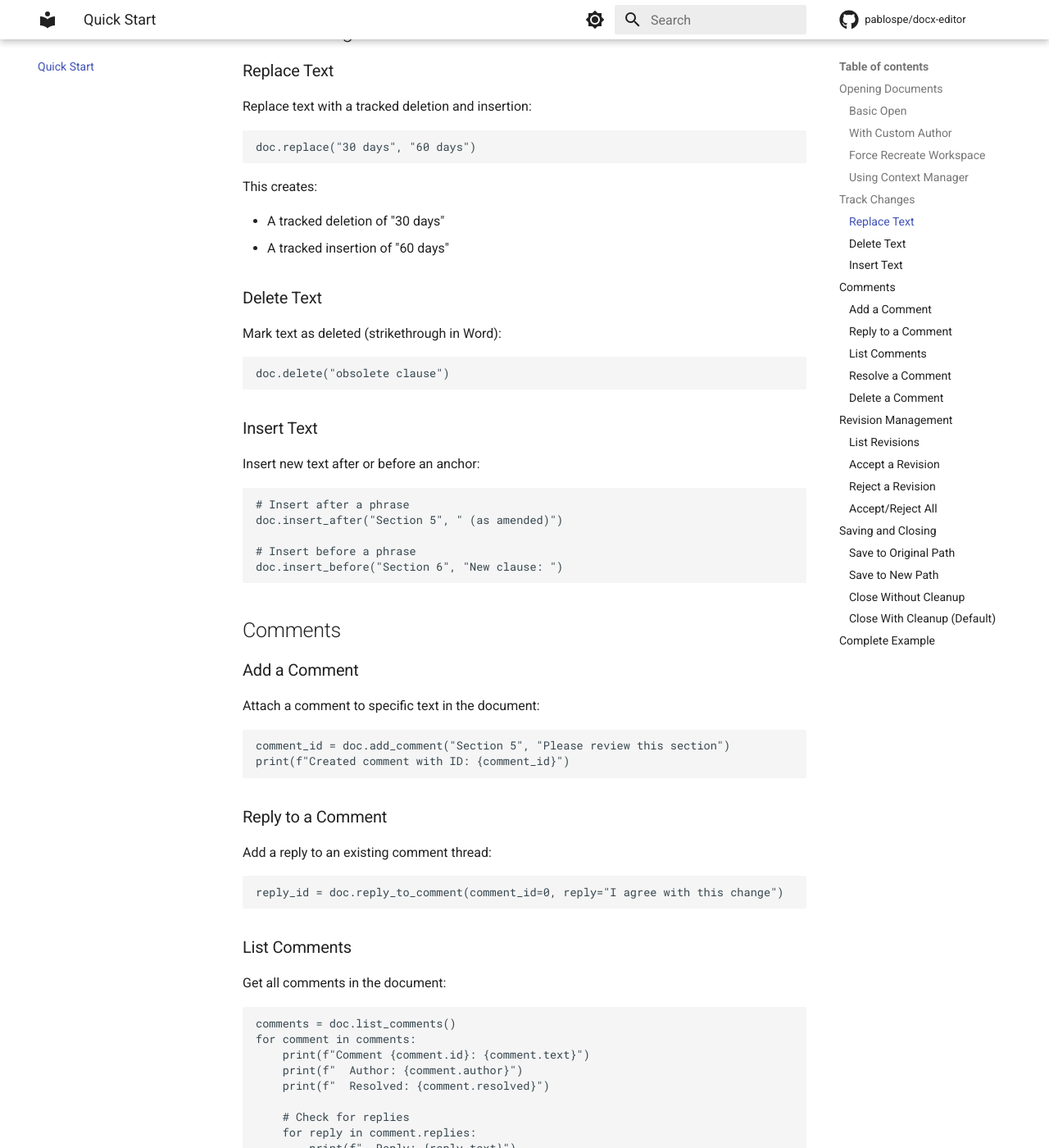
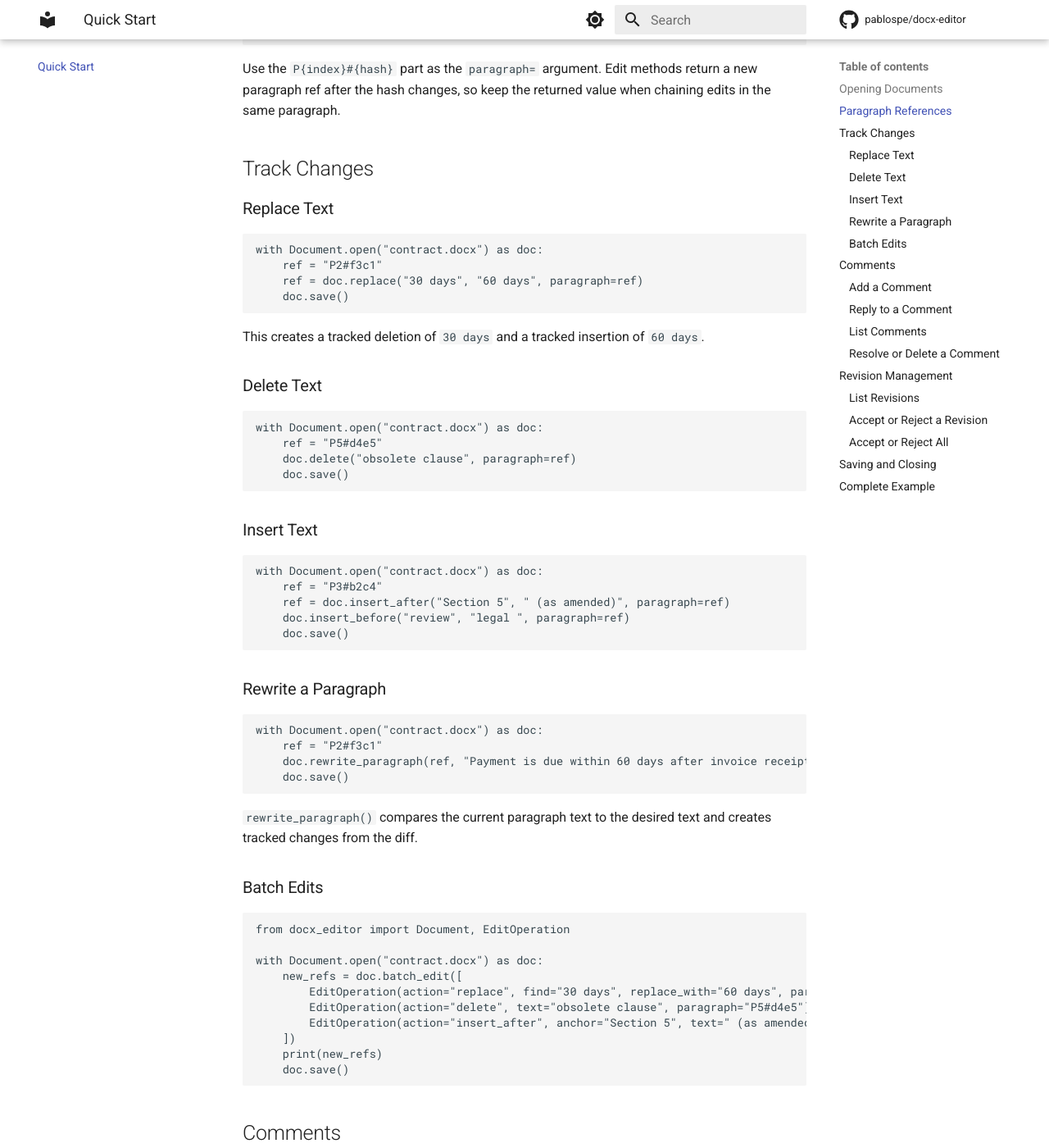
Before and after one commit to pablospe/docx-editor, an MkDocs documentation site: the page built from docs/quickstart.md, in a window 1280 px wide and 1400 px high, scrolled down 1120 px. Shown: the whole window at 82% size. Built offline with MkDocs 1.6.1 and Material for MkDocs 9.7.7, drawn with Linux system fonts in a browser that asks for light colours; comment, search, counter and statistics services are not loaded; some of the changed text lies outside the part shown.

````diff
--- a/docs/api.md
+++ b/docs/api.md
@@ -49,7 +49,73 @@
 
 ### Track Changes Methods
 
-#### `replace(find, replace_with)`
+#### `list_paragraphs(max_chars=80)`
+
+List paragraphs with hash-anchored references.
+
+**Parameters:**
+
+- `max_chars` (int): Maximum preview length. Use 0 for refs only.
+
+**Returns:** List of strings in the form `P{index}#{hash}| preview text`
+
+**Example:**
+
+```python
+refs = doc.list_paragraphs()
+for ref in refs:
+    print(ref)
+```
+
+#### `get_visible_text()`
+
+Get flattened visible document text. Inserted text is included and deleted text is excluded.
+
+**Returns:** Visible text with paragraphs separated by newlines (str)
+
+**Example:**
+
+```python
+text = doc.get_visible_text()
+```
+
+#### `find_text(text, occurrence=0)`
+
+Find text in the document, including text spanning XML element boundaries.
+
+**Parameters:**
+
+- `text` (str): Text to search for
+- `occurrence` (int): Which occurrence to return. Defaults to 0.
+
+**Returns:** Match information, or None if not found
+
+**Example:**
+
+```python
+match = doc.find_text("Aim: To")
+if match and match.spans_boundary:
+    print("Text spans multiple XML contexts")
+```
+
+#### `count_matches(text)`
+
+Count visible text matches across the document.
+
+**Parameters:**
+
+- `text` (str): Text to search for
+
+**Returns:** Number of occurrences found (int)
+
+**Example:**
+
+```python
+if doc.count_matches("Section 5") > 1:
+    print("Use paragraph refs and occurrence to target the intended match")
+```
+
+#### `replace(find, replace_with, *, paragraph, occurrence=0)`
 
 Replace text with tracked changes.
 
@@ -57,32 +123,37 @@
 
 - `find` (str): Text to find and replace
 - `replace_with` (str): Replacement text
+- `paragraph` (str): Paragraph reference from `list_paragraphs()`, such as `P2#f3c1`
+- `occurrence` (int): Which occurrence within the paragraph. Defaults to 0.
 
-**Returns:** The change ID of the insertion (int)
+**Returns:** Updated paragraph reference (str)
 
 **Example:**
 
 ```python
-doc.replace("30 days", "60 days")
+ref = doc.replace("30 days", "60 days", paragraph="P2#f3c1")
+doc.replace("net", "gross", paragraph=ref)
 ```
 
-#### `delete(text)`
+#### `delete(text, *, paragraph, occurrence=0)`
 
 Mark text as deleted with tracked changes.
 
 **Parameters:**
 
 - `text` (str): Text to mark as deleted
+- `paragraph` (str): Paragraph reference from `list_paragraphs()`, such as `P2#f3c1`
+- `occurrence` (int): Which occurrence within the paragraph. Defaults to 0.
 
-**Returns:** The change ID of the deletion (int)
+**Returns:** Updated paragraph reference (str)
 
 **Example:**
 
 ```python
-doc.delete("obsolete clause")
+ref = doc.delete("obsolete clause", paragraph="P5#d4e5")
 ```
 
-#### `insert_after(anchor, text)`
+#### `insert_after(anchor, text, *, paragraph, occurrence=0)`
 
 Insert text after anchor with tracked changes.
 
@@ -90,16 +161,18 @@
 
 - `anchor` (str): Text to find as insertion point
 - `text` (str): Text to insert after the anchor
+- `paragraph` (str): Paragraph reference from `list_paragraphs()`, such as `P2#f3c1`
+- `occurrence` (int): Which occurrence within the paragraph. Defaults to 0.
 
-**Returns:** The change ID of the insertion (int)
+**Returns:** Updated paragraph reference (str)
 
 **Example:**
 
 ```python
-doc.insert_after("Section 5", " (as amended)")
+ref = doc.insert_after("Section 5", " (as amended)", paragraph="P3#b2c4")
 ```
 
-#### `insert_before(anchor, text)`
+#### `insert_before(anchor, text, *, paragraph, occurrence=0)`
 
 Insert text before anchor with tracked changes.
 
@@ -107,13 +180,72 @@
 
 - `anchor` (str): Text to find as insertion point
 - `text` (str): Text to insert before the anchor
+- `paragraph` (str): Paragraph reference from `list_paragraphs()`, such as `P2#f3c1`
+- `occurrence` (int): Which occurrence within the paragraph. Defaults to 0.
 
-**Returns:** The change ID of the insertion (int)
+**Returns:** Updated paragraph reference (str)
 
 **Example:**
 
 ```python
-doc.insert_before("Section 6", "New clause: ")
+ref = doc.insert_before("Section 6", "New clause: ", paragraph="P4#a7b2")
+```
+
+#### `rewrite_paragraph(ref, new_text)`
+
+Rewrite a paragraph using tracked changes generated from a word-level diff.
+
+**Parameters:**
+
+- `ref` (str): Paragraph reference from `list_paragraphs()`
+- `new_text` (str): Desired paragraph text
+
+**Returns:** Updated paragraph reference (str)
+
+**Example:**
+
+```python
+ref = doc.rewrite_paragraph("P2#f3c1", "Payment is due within 60 days after invoice receipt.")
+```
+
+#### `batch_edit(operations)`
+
+Apply multiple edits after validating paragraph hashes up front.
+
+**Parameters:**
+
+- `operations` (list[EditOperation]): Edit operations to apply
+
+**Returns:** Updated paragraph references in input order (list[str])
+
+**Example:**
+
+```python
+from docx_editor import EditOperation
+
+new_refs = doc.batch_edit([
+    EditOperation(action="replace", find="old", replace_with="new", paragraph="P2#f3c1"),
+    EditOperation(action="delete", text="remove this", paragraph="P5#d4e5"),
+])
+```
+
+#### `batch_rewrite(rewrites)`
+
+Rewrite multiple paragraphs after validating paragraph hashes up front.
+
+**Parameters:**
+
+- `rewrites` (list[tuple[str, str]]): Pairs of paragraph ref and desired text
+
+**Returns:** Updated paragraph references in input order (list[str])
+
+**Example:**
+
+```python
+new_refs = doc.batch_rewrite([
+    ("P1#a7b2", "Updated first paragraph."),
+    ("P3#c3d4", "Updated third paragraph."),
+])
 ```
 
 ### Comment Methods
@@ -403,7 +535,7 @@
 from docx_editor.exceptions import TextNotFoundError
 
 try:
-    doc.replace("nonexistent text", "new text")
+    doc.replace("nonexistent text", "new text", paragraph="P2#f3c1")
 except TextNotFoundError as e:
     print(f"Text not found: {e}")
 ```
--- a/docs/quickstart.md
+++ b/docs/quickstart.md
@@ -4,86 +4,112 @@
 
 ## Opening Documents
 
-### Basic Open
-
 ```python
 from docx_editor import Document
 
-doc = Document.open("contract.docx")
+doc = Document.open("contract.docx", author="Legal Team")
 # ... make changes ...
 doc.save()
 doc.close()
 ```
 
-### With Custom Author
-
-Track changes are attributed to the author name:
+The recommended approach is to use a context manager so the temporary workspace is cleaned up automatically:
 
 ```python
-doc = Document.open("contract.docx", author="Legal Team")
+from docx_editor import Document
+
+with Document.open("contract.docx", author="Legal Team") as doc:
+    # ... make changes ...
+    doc.save()
 ```
 
-### Force Recreate Workspace
-
-If you need a fresh workspace (discarding any pending changes):
+If you need a fresh workspace and are intentionally discarding pending workspace state, pass `force_recreate=True`:
 
 ```python
 doc = Document.open("contract.docx", force_recreate=True)
 ```
 
-### Using Context Manager
+## Paragraph References
 
-The recommended approach for automatic cleanup:
+Tracked edit methods are scoped to a hash-anchored paragraph reference. Start by listing paragraphs:
 
 ```python
-from docx_editor import Document
+with Document.open("contract.docx") as doc:
+    for paragraph in doc.list_paragraphs():
+        print(paragraph)
+```
 
-with Document.open("contract.docx") as doc:
-    doc.replace("old term", "new term")
-    doc.save()
-# Workspace is automatically cleaned up
+Output looks like:
+
+```text
+P1#a7b2| Introduction to the contract...
+P2#f3c1| Payment is due within 30 days...
+P3#b2c4| Section 5 describes review obligations...
 ```
+
+Use the `P{index}#{hash}` part as the `paragraph=` argument. Edit methods return a new paragraph ref after the hash changes, so keep the returned value when chaining edits in the same paragraph.
 
 ## Track Changes
 
 ### Replace Text
 
-Replace text with a tracked deletion and insertion:
-
 ```python
-doc.replace("30 days", "60 days")
+with Document.open("contract.docx") as doc:
+    ref = "P2#f3c1"
+    ref = doc.replace("30 days", "60 days", paragraph=ref)
+    doc.save()
 ```
 
-This creates:
-
-- A tracked deletion of "30 days"
-- A tracked insertion of "60 days"
+This creates a tracked deletion of `30 days` and a tracked insertion of `60 days`.
 
 ### Delete Text
 
-Mark text as deleted (strikethrough in Word):
-
 ```python
-doc.delete("obsolete clause")
+with Document.open("contract.docx") as doc:
+    ref = "P5#d4e5"
+    doc.delete("obsolete clause", paragraph=ref)
+    doc.save()
 ```
 
 ### Insert Text
 
-Insert new text after or before an anchor:
+```python
+with Document.open("contract.docx") as doc:
+    ref = "P3#b2c4"
+    ref = doc.insert_after("Section 5", " (as amended)", paragraph=ref)
+    doc.insert_before("review", "legal ", paragraph=ref)
+    doc.save()
+```
+
+### Rewrite a Paragraph
 
 ```python
-# Insert after a phrase
-doc.insert_after("Section 5", " (as amended)")
+with Document.open("contract.docx") as doc:
+    ref = "P2#f3c1"
+    doc.rewrite_paragraph(ref, "Payment is due within 60 days after invoice receipt.")
+    doc.save()
+```
 
-# Insert before a phrase
-doc.insert_before("Section 6", "New clause: ")
+`rewrite_paragraph()` compares the current paragraph text to the desired text and creates tracked changes from the diff.
+
+### Batch Edits
+
+```python
+from docx_editor import Document, EditOperation
+
+with Document.open("contract.docx") as doc:
+    new_refs = doc.batch_edit([
+        EditOperation(action="replace", find="30 days", replace_with="60 days", paragraph="P2#f3c1"),
+        EditOperation(action="delete", text="obsolete clause", paragraph="P5#d4e5"),
+        EditOperation(action="insert_after", anchor="Section 5", text=" (as amended)", paragraph="P3#b2c4"),
+    ])
+    print(new_refs)
+    doc.save()
 ```
 
 ## Comments
 
 ### Add a Comment
-
-Attach a comment to specific text in the document:
 
 ```python
 comment_id = doc.add_comment("Section 5", "Please review this section")
@@ -92,15 +118,11 @@
 
 ### Reply to a Comment
 
-Add a reply to an existing comment thread:
-
 ```python
 reply_id = doc.reply_to_comment(comment_id=0, reply="I agree with this change")
 ```
 
 ### List Comments
-
-Get all comments in the document:
 
 ```python
 comments = doc.list_comments()
@@ -109,7 +131,6 @@
     print(f"  Author: {comment.author}")
     print(f"  Resolved: {comment.resolved}")
 
-    # Check for replies
     for reply in comment.replies:
         print(f"  Reply: {reply.text}")
 ```
@@ -120,27 +141,16 @@
 my_comments = doc.list_comments(author="Legal Team")
 ```
 
-### Resolve a Comment
-
-Mark a comment as resolved:
+### Resolve or Delete a Comment
 
 ```python
 doc.resolve_comment(comment_id=0)
-```
-
-### Delete a Comment
-
-Remove a comment from the document:
-
-```python
 doc.delete_comment(comment_id=0)
 ```
 
 ## Revision Management
 
 ### List Revisions
-
-Get all tracked changes:
 
 ```python
 revisions = doc.list_revisions()
@@ -154,68 +164,35 @@
 my_revisions = doc.list_revisions(author="Legal Team")
 ```
 
-### Accept a Revision
-
-Accept a specific revision by ID:
+### Accept or Reject a Revision
 
 ```python
-# For insertions: keeps the inserted content
-# For deletions: permanently removes the deleted content
+# For insertions, accept keeps the inserted content.
+# For deletions, accept permanently removes the deleted content.
 doc.accept_revision(revision_id=1)
-```
 
-### Reject a Revision
-
-Reject a specific revision by ID:
-
-```python
-# For insertions: removes the inserted content
-# For deletions: restores the deleted content
+# For insertions, reject removes the inserted content.
+# For deletions, reject restores the deleted content.
 doc.reject_revision(revision_id=1)
 ```
 
-### Accept/Reject All
-
-Accept or reject all revisions at once:
+### Accept or Reject All
 
 ```python
-# Accept all revisions
 count = doc.accept_all()
 print(f"Accepted {count} revisions")
 
-# Reject all revisions by a specific author
 count = doc.reject_all(author="OtherUser")
 print(f"Rejected {count} revisions")
 ```
 
 ## Saving and Closing
 
-### Save to Original Path
-
 ```python
-doc.save()
-```
-
-### Save to New Path
-
-```python
-doc.save("contract_v2.docx")
-```
-
-### Close Without Cleanup
-
-Keep the workspace for inspection:
-
-```python
-doc.close(cleanup=False)
-```
-
-### Close With Cleanup (Default)
-
-Delete the workspace folder:
-
-```python
-doc.close()  # cleanup=True is the default
+doc.save()                  # Save to original path
+doc.save("contract_v2.docx") # Save to a new path
+doc.close()                 # Delete workspace
+doc.close(cleanup=False)    # Keep workspace for inspection
 ```
 
 ## Complete Example
@@ -223,23 +200,19 @@
 ```python
 from docx_editor import Document
 
-# Open document with custom author
 with Document.open("contract.docx", author="Legal Review") as doc:
-    # Make tracked changes
-    doc.replace("30 days", "60 days")
-    doc.insert_after("payment terms", " (net 60)")
-    doc.delete("penalty clause")
+    for paragraph in doc.list_paragraphs():
+        print(paragraph)
 
-    # Add review comments
+    payment_ref = doc.replace("30 days", "60 days", paragraph="P2#f3c1")
+    doc.insert_after("payment terms", " (net 60)", paragraph=payment_ref)
+    doc.delete("penalty clause", paragraph="P7#a10b")
+
     doc.add_comment("Section 5", "Needs legal review")
 
-    # Review existing changes
     for rev in doc.list_revisions():
         print(f"{rev.type}: {rev.text}")
 
-    # Accept changes from a trusted author
     doc.accept_all(author="Senior Counsel")
-
-    # Save changes
     doc.save()
 ```
````
Also changed, not shown: CONTRIBUTING.md (+29 -11 lines), docs/index.md (+23 -16 lines), docx_editor/__init__.py (+6 -1 lines), 2 other files.
